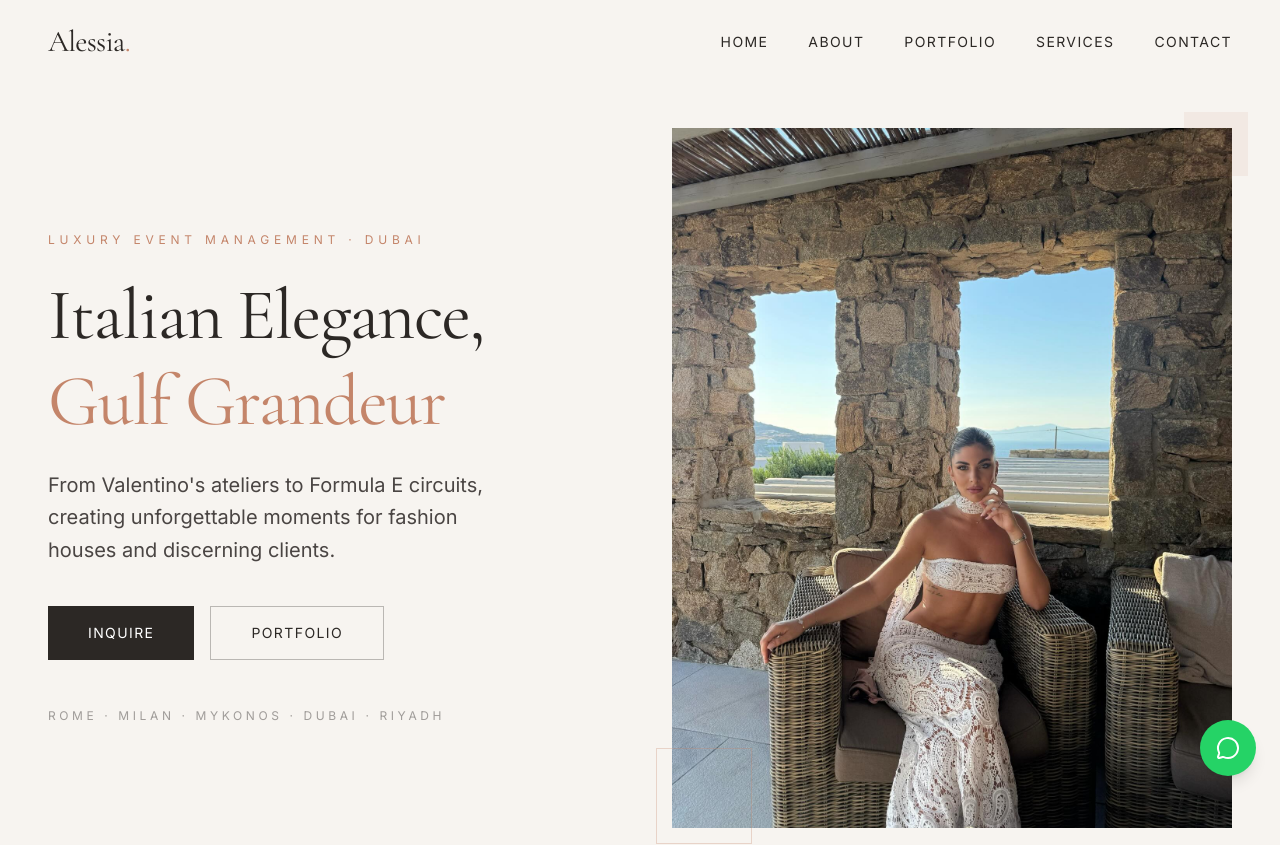
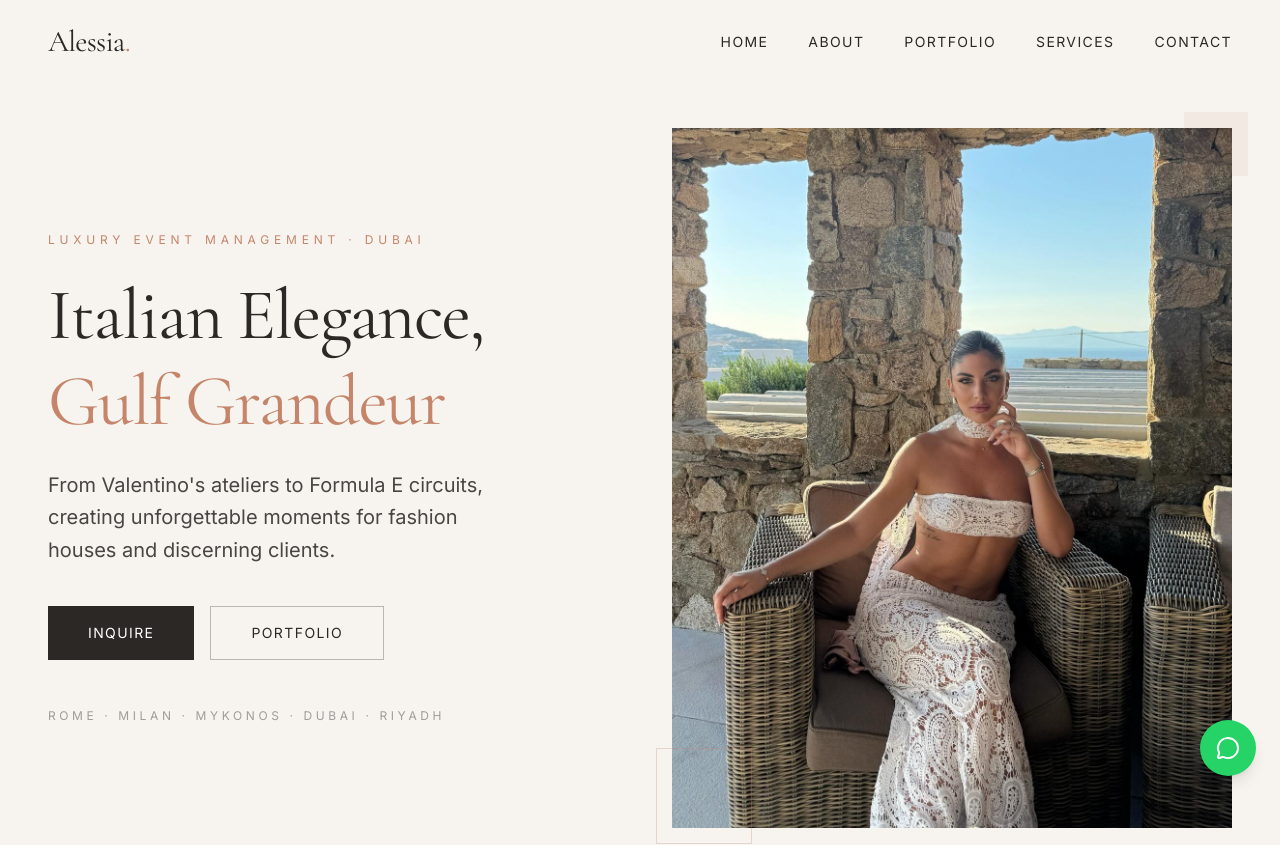
Before and after one commit to shivam01anand/alessia-website, a Next.js app: page / in a window 1280 px wide. Shown: the top 845 px of the page. Built offline with nearby package versions, Linux system fonts and the light colour scheme.

Commit message:
Crop hero image - remove top 350px for tighter framing

```diff
--- a/components/Hero.tsx
+++ b/components/Hero.tsx
@@ -90,7 +90,7 @@ export default function Hero() {
                 src="/images/alessia/hero-mykonos.jpg"
                 alt="Alessia Forcellati"
                 fill
-                className="object-cover object-[center_35%]"
+                className="object-cover"
                 priority
               />
             </div>
```
Also changed, not shown: public/images/alessia/hero-mykonos.jpg.
